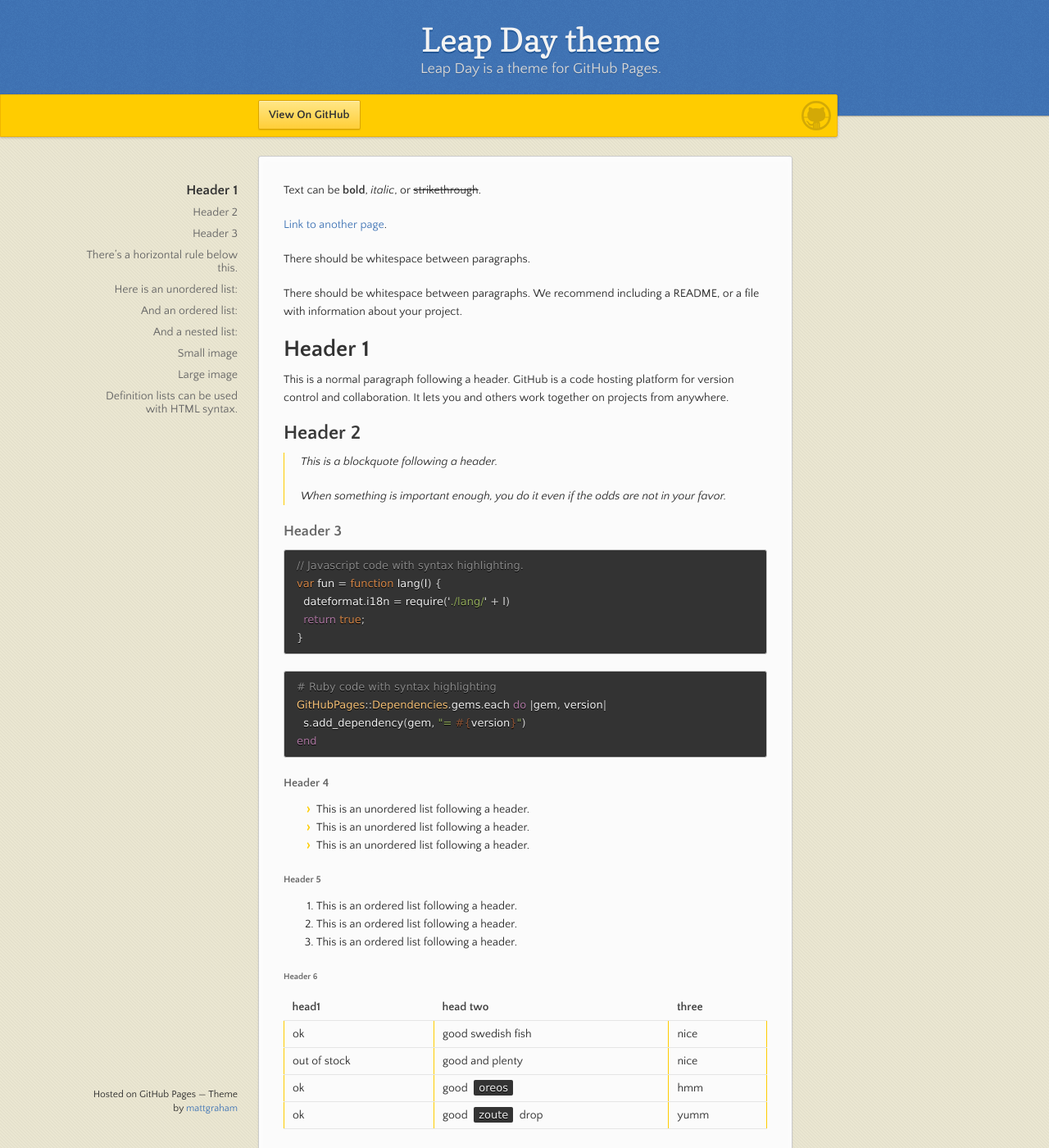
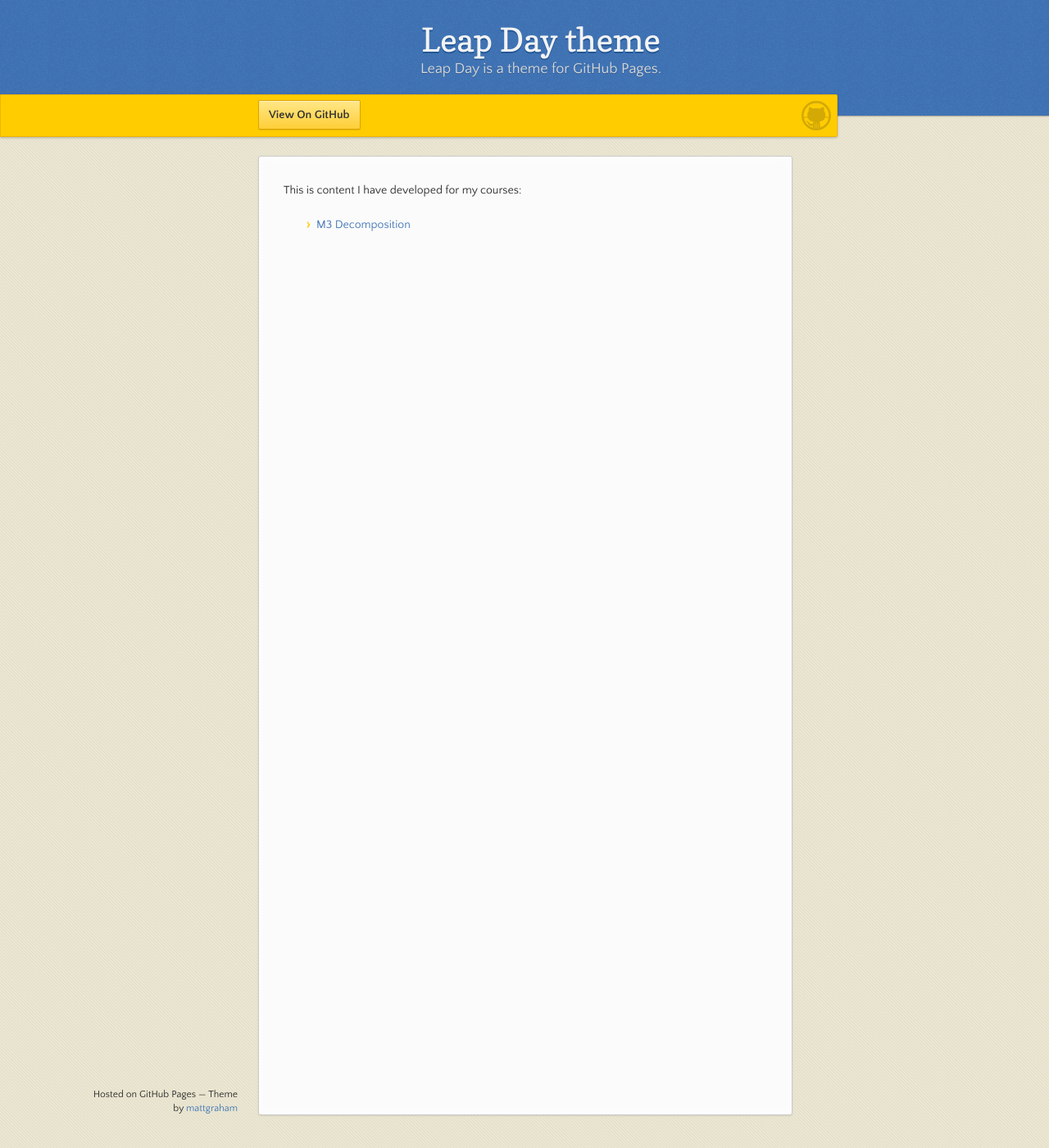
Before and after one commit to kevinluong510/kevinluong510.github.io, a Jekyll site: the page built from index.md, in a window 1280 px wide and 1400 px high. Shown: the whole window at 82% size. Built offline with Jekyll 4.4.1, drawn with Linux system fonts in a browser that asks for light colours; our own code applies the rules of GitHub Pages for plain Markdown files; some of the changed text lies outside the part shown.

Commit message:
Update index.md

````diff
--- a/index.md
+++ b/index.md
@@ -2,122 +2,5 @@
 Title: Khoa Luong Page
 ---
 
-Text can be **bold**, _italic_, or ~~strikethrough~~.
-
-[Link to another page](./another-page.html).
-
-There should be whitespace between paragraphs.
-
-There should be whitespace between paragraphs. We recommend including a README, or a file with information about your project.
-
-# Header 1
-
-This is a normal paragraph following a header. GitHub is a code hosting platform for version control and collaboration. It lets you and others work together on projects from anywhere.
-
-## Header 2
-
-> This is a blockquote following a header.
->
-> When something is important enough, you do it even if the odds are not in your favor.
-
-### Header 3
-
-```js
-// Javascript code with syntax highlighting.
-var fun = function lang(l) {
-  dateformat.i18n = require('./lang/' + l)
-  return true;
-}
-```
-
-```ruby
-# Ruby code with syntax highlighting
-GitHubPages::Dependencies.gems.each do |gem, version|
-  s.add_dependency(gem, "= #{version}")
-end
-```
-
-#### Header 4
-
-*   This is an unordered list following a header.
-*   This is an unordered list following a header.
-*   This is an unordered list following a header.
-
-##### Header 5
-
-1.  This is an ordered list following a header.
-2.  This is an ordered list following a header.
-3.  This is an ordered list following a header.
-
-###### Header 6
-
-| head1        | head two          | three |
-|:-------------|:------------------|:------|
-| ok           | good swedish fish | nice  |
-| out of stock | good and plenty   | nice  |
-| ok           | good `oreos`      | hmm   |
-| ok           | good `zoute` drop | yumm  |
-
-### There's a horizontal rule below this.
-
-* * *
-
-### Here is an unordered list:
-
-*   Item foo
-*   Item bar
-*   Item baz
-*   Item zip
-
-### And an ordered list:
-
-1.  Item one
-1.  Item two
-1.  Item three
-1.  Item four
-
-### And a nested list:
-
-- level 1 item
-  - level 2 item
-  - level 2 item
-    - level 3 item
-    - level 3 item
-- level 1 item
-  - level 2 item
-  - level 2 item
-  - level 2 item
-- level 1 item
-  - level 2 item
-  - level 2 item
-- level 1 item
-
-### Small image
-
-![Octocat](https://github.githubassets.com/images/icons/emoji/octocat.png)
-
-### Large image
-
-![Branching](https://guides.github.com/activities/hello-world/branching.png)
-
-
-### Definition lists can be used with HTML syntax.
-
-<dl>
-<dt>Name</dt>
-<dd>Godzilla</dd>
-<dt>Born</dt>
-<dd>1952</dd>
-<dt>Birthplace</dt>
-<dd>Japan</dd>
-<dt>Color</dt>
-<dd>Green</dd>
-</dl>
-
-```
-Long, single-line code blocks should not wrap. They should horizontally scroll if they are too long. This line should be long enough to demonstrate this.
-```
-
-```
-The final element.
-```
+This is content I have developed for my courses:
+- [M3 Decomposition](/timeseries/index.md)
````
